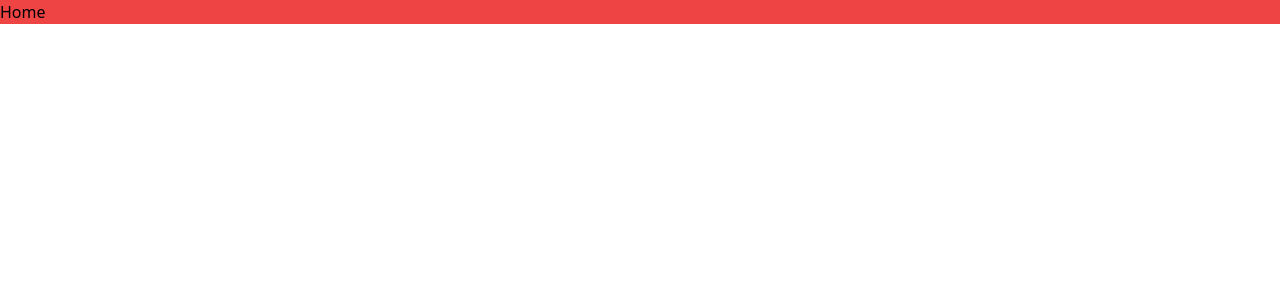
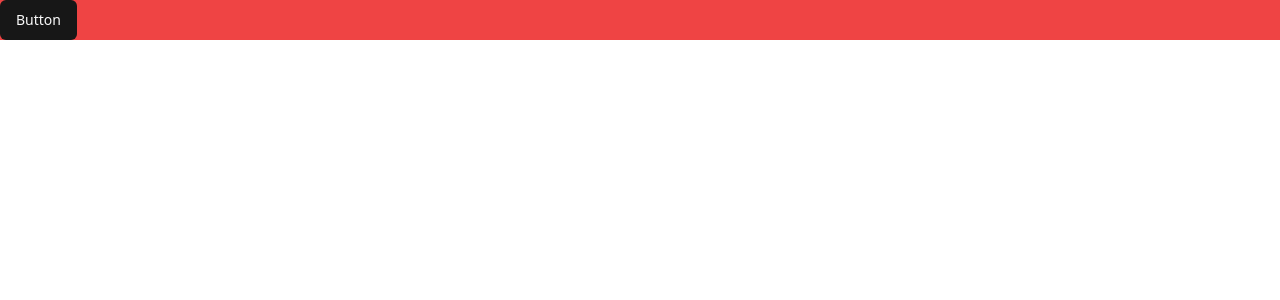
Before and after one commit to mohaimenkhalid/personal-portfolio-nuxt3, a Nuxt app: page / in a window 1280 px wide. Shown: the top 300 px of the page. Built offline with nearby package versions, Linux system fonts and the light colour scheme.

Commit message:
dependency setup

```diff
--- /dev/null
+++ b/assets/css/tailwind.css
@@ -0,0 +1,78 @@
+@tailwind base;
+@tailwind components;
+@tailwind utilities;
+
+@layer base {
+  :root {
+    --background: 0 0% 100%;
+    --foreground: 0 0% 3.9%;
+
+    --muted: 0 0% 96.1%;
+    --muted-foreground: 0 0% 45.1%;
+
+    --popover: 0 0% 100%;
+    --popover-foreground: 0 0% 3.9%;
+
+    --card: 0 0% 100%;
+    --card-foreground: 0 0% 3.9%;
+
+    --border: 0 0% 89.8%;
+    --input: 0 0% 89.8%;
+
+    --primary: 0 0% 9%;
+    --primary-foreground: 0 0% 98%;
+
+    --secondary: 0 0% 96.1%;
+    --secondary-foreground: 0 0% 9%;
+
+    --accent: 0 0% 96.1%;
+    --accent-foreground: 0 0% 9%;
+
+    --destructive: 0 84.2% 60.2%;
+    --destructive-foreground: 0 0% 98%;
+
+    --ring: 0 0% 3.9%;
+
+    --radius: 0.5rem;
+  }
+
+  .dark {
+    --background: 0 0% 3.9%;
+    --foreground: 0 0% 98%;
+
+    --muted: 0 0% 14.9%;
+    --muted-foreground: 0 0% 63.9%;
+
+    --popover: 0 0% 3.9%;
+    --popover-foreground: 0 0% 98%;
+
+    --card: 0 0% 3.9%;
+    --card-foreground: 0 0% 98%;
+
+    --border: 0 0% 14.9%;
+    --input: 0 0% 14.9%;
+
+    --primary: 0 0% 98%;
+    --primary-foreground: 0 0% 9%;
+
+    --secondary: 0 0% 14.9%;
+    --secondary-foreground: 0 0% 98%;
+
+    --accent: 0 0% 14.9%;
+    --accent-foreground: 0 0% 98%;
+
+    --destructive: 0 62.8% 30.6%;
+    --destructive-foreground: 0 0% 98%;
+
+    --ring: 0 0% 83.1%;
+  }
+}
+
+@layer base {
+  * {
+    @apply border-border;
+  }
+  body {
+    @apply bg-background text-foreground;
+  }
+}
--- /dev/null
+++ b/components/ui/button/Button.vue
@@ -0,0 +1,26 @@
+<script setup lang="ts">
+import type { HTMLAttributes } from 'vue'
+import { Primitive, type PrimitiveProps } from 'radix-vue'
+import { type ButtonVariants, buttonVariants } from '.'
+import { cn } from '@/lib/utils'
+
+interface Props extends PrimitiveProps {
+  variant?: ButtonVariants['variant']
+  size?: ButtonVariants['size']
+  class?: HTMLAttributes['class']
+}
+
+const props = withDefaults(defineProps<Props>(), {
+  as: 'button',
+})
+</script>
+
+<template>
+  <Primitive
+    :as="as"
+    :as-child="asChild"
+    :class="cn(buttonVariants({ variant, size }), props.class)"
+  >
+    <slot />
+  </Primitive>
+</template>
--- /dev/null
+++ b/components/ui/button/index.ts
@@ -0,0 +1,34 @@
+import { type VariantProps, cva } from 'class-variance-authority'
+
+export { default as Button } from './Button.vue'
+
+export const buttonVariants = cva(
+  'inline-flex items-center justify-center whitespace-nowrap rounded-md text-sm font-medium ring-offset-background transition-colors focus-visible:outline-none focus-visible:ring-2 focus-visible:ring-ring focus-visible:ring-offset-2 disabled:pointer-events-none disabled:opacity-50',
+  {
+    variants: {
+      variant: {
+        default: 'bg-primary text-primary-foreground hover:bg-primary/90',
+        destructive:
+          'bg-destructive text-destructive-foreground hover:bg-destructive/90',
+        outline:
+          'border border-input bg-background hover:bg-accent hover:text-accent-foreground',
+        secondary:
+          'bg-secondary text-secondary-foreground hover:bg-secondary/80',
+        ghost: 'hover:bg-accent hover:text-accent-foreground',
+        link: 'text-primary underline-offset-4 hover:underline',
+      },
+      size: {
+        default: 'h-10 px-4 py-2',
+        sm: 'h-9 rounded-md px-3',
+        lg: 'h-11 rounded-md px-8',
+        icon: 'h-10 w-10',
+      },
+    },
+    defaultVariants: {
+      variant: 'default',
+      size: 'default',
+    },
+  },
+)
+
+export type ButtonVariants = VariantProps<typeof buttonVariants>
--- /dev/null
+++ b/lib/utils.ts
@@ -0,0 +1,6 @@
+import { type ClassValue, clsx } from 'clsx'
+import { twMerge } from 'tailwind-merge'
+
+export function cn(...inputs: ClassValue[]) {
+  return twMerge(clsx(inputs))
+}
--- a/nuxt.config.ts
+++ b/nuxt.config.ts
@@ -2,6 +2,18 @@
 export default defineNuxtConfig({
   devtools: { enabled: true },
   modules: [
-    '@nuxtjs/tailwindcss'
-  ]
+    '@nuxtjs/tailwindcss',
+    'shadcn-nuxt'
+  ],
+  shadcn: {
+    /**
+     * Prefix for all the imported component
+     */
+    prefix: '',
+    /**
+     * Directory that the component lives in.
+     * @default "./components/ui"
+     */
+    componentDir: './components/ui'
+  }
 })
--- a/pages/index.vue
+++ b/pages/index.vue
@@ -1,3 +1,11 @@
+<script setup>
+import { Button } from '@/components/ui/button'
+
+
+</script>
+
 <template>
-  <div class="bg-red-500">Home</div>
+  <div class="bg-red-500">
+    <Button>Button</Button>
+  </div>
 </template>
--- /dev/null
+++ b/tailwind.config.js
@@ -0,0 +1,86 @@
+const animate = require("tailwindcss-animate")
+
+/** @type {import('tailwindcss').Config} */
+module.exports = {
+  darkMode: ["class"],
+  safelist: ["dark"],
+  prefix: "",
+
+  theme: {
+    container: {
+      center: true,
+      padding: "2rem",
+      screens: {
+        "2xl": "1400px",
+      },
+    },
+    extend: {
+      colors: {
+        border: "hsl(var(--border))",
+        input: "hsl(var(--input))",
+        ring: "hsl(var(--ring))",
+        background: "hsl(var(--background))",
+        foreground: "hsl(var(--foreground))",
+        primary: {
+          DEFAULT: "hsl(var(--primary))",
+          foreground: "hsl(var(--primary-foreground))",
+        },
+        secondary: {
+          DEFAULT: "hsl(var(--secondary))",
+          foreground: "hsl(var(--secondary-foreground))",
+        },
+        destructive: {
+          DEFAULT: "hsl(var(--destructive))",
+          foreground: "hsl(var(--destructive-foreground))",
+        },
+        muted: {
+          DEFAULT: "hsl(var(--muted))",
+          foreground: "hsl(var(--muted-foreground))",
+        },
+        accent: {
+          DEFAULT: "hsl(var(--accent))",
+          foreground: "hsl(var(--accent-foreground))",
+        },
+        popover: {
+          DEFAULT: "hsl(var(--popover))",
+          foreground: "hsl(var(--popover-foreground))",
+        },
+        card: {
+          DEFAULT: "hsl(var(--card))",
+          foreground: "hsl(var(--card-foreground))",
+        },
+      },
+      borderRadius: {
+      	xl: "calc(var(--radius) + 4px)",
+        lg: "var(--radius)",
+        md: "calc(var(--radius) - 2px)",
+        sm: "calc(var(--radius) - 4px)",
+      },
+      keyframes: {
+        "accordion-down": {
+          from: { height: 0 },
+          to: { height: "var(--radix-accordion-content-height)" },
+        },
+        "accordion-up": {
+          from: { height: "var(--radix-accordion-content-height)" },
+          to: { height: 0 },
+        },
+        "collapsible-down": {
+          from: { height: 0 },
+          to: { height: 'var(--radix-collapsible-content-height)' },
+        },
+        "collapsible-up": {
+          from: { height: 'var(--radix-collapsible-content-height)' },
+          to: { height: 0 },
+        },
+      },
+      animation: {
+        "accordion-down": "accordion-down 0.2s ease-out",
+        "accordion-up": "accordion-up 0.2s ease-out",
+        "collapsible-down": "collapsible-down 0.2s ease-in-out",
+        "collapsible-up": "collapsible-up 0.2s ease-in-out",
+      },
+    },
+  },
+  plugins: [animate],
+}
```
Also changed, not shown: jsconfig.json (added, +7 -0 lines), package.json (+8 -1 lines), components.json (added), 1 other file (tests, documents, lock files or other folders).
